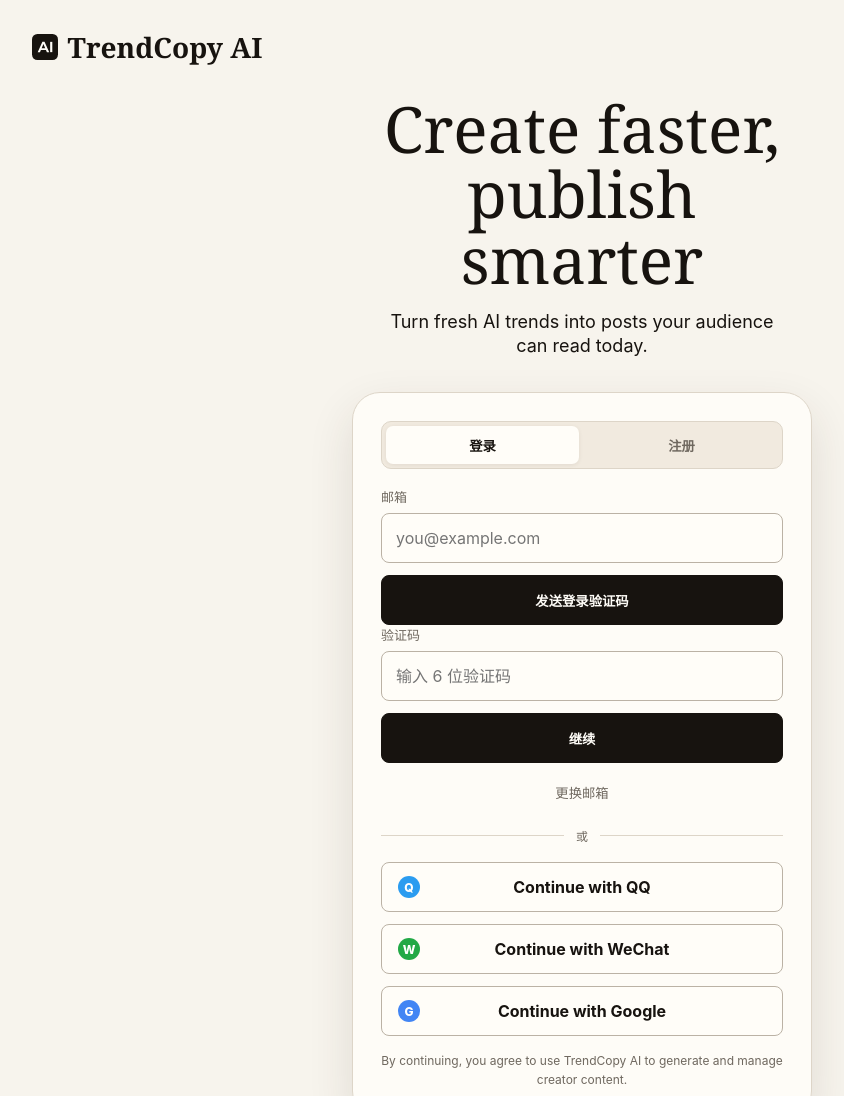
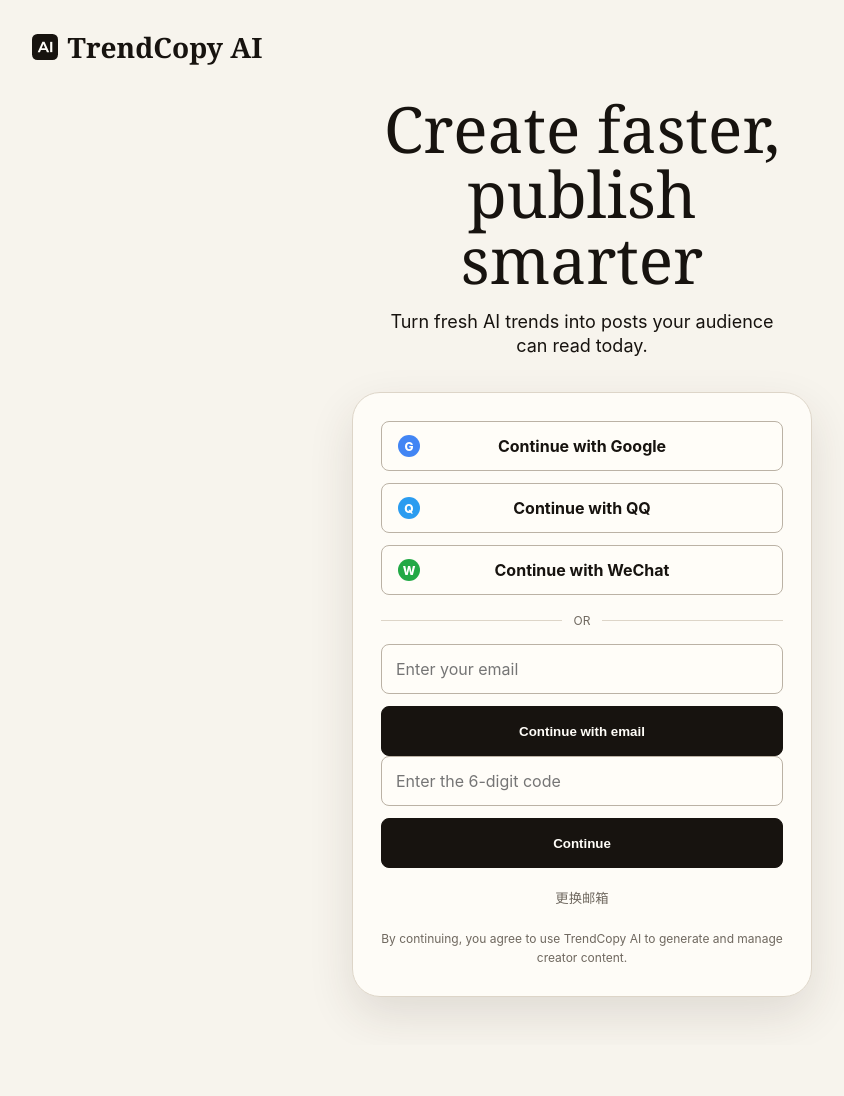
Before and after one commit to Tmakerchima/trendcopyAI, a website: page dashboard.html in a window 1280 px wide. Shown: the top 1096 px of the page, without its empty margins (58-902 px from the left). After the commit the page ends 1045 px from the top, so only its background shows below. Drawn offline with Linux system fonts and the light colour scheme.

Commit message:
Unify email login and registration screen

```diff
--- a/dashboard.css
+++ b/dashboard.css
@@ -93,49 +93,10 @@
   box-shadow: var(--shadow);
 }
 
-.mode-tabs {
-  display: grid;
-  grid-template-columns: repeat(2, 1fr);
-  gap: 6px;
-  margin-bottom: 18px;
-  padding: 4px;
-  background: #f1eadf;
-  border: 1px solid var(--line);
-  border-radius: 10px;
-}
-
-.mode-tab {
-  min-height: 38px;
-  color: var(--muted);
-  background: transparent;
-  border: 0;
-  border-radius: 7px;
-  cursor: pointer;
-  font-weight: 700;
-}
-
-.mode-tab.active {
-  color: var(--ink);
-  background: var(--paper);
-  box-shadow: 0 1px 4px rgba(55, 43, 31, 0.08);
-}
-
 .email-form,
 .code-form {
   display: grid;
   gap: 12px;
-}
-
-.email-form label,
-.code-form label {
-  display: grid;
-  gap: 7px;
-}
-
-.email-form span,
-.code-form span {
-  color: var(--muted);
-  font-size: 13px;
 }
 
 .email-form input,
@@ -185,7 +146,7 @@
   display: flex;
   align-items: center;
   gap: 12px;
-  margin: 18px 0;
+  margin: 18px 0 16px;
   color: var(--muted);
   font-size: 12px;
 }
--- a/dashboard.html
+++ b/dashboard.html
@@ -26,42 +26,33 @@
           <p class="login-error" id="login-error" hidden></p>
           <p class="login-success" id="login-success" hidden></p>
 
-          <div class="mode-tabs" role="tablist" aria-label="选择登录或注册">
-            <button class="mode-tab active" type="button" data-mode="login">登录</button>
-            <button class="mode-tab" type="button" data-mode="register">注册</button>
-          </div>
-
-          <form class="email-form" id="email-form">
-            <label>
-              <span>邮箱</span>
-              <input id="email" name="email" type="email" autocomplete="email" placeholder="you@example.com" required />
-            </label>
-            <button class="email-button" id="send-code-button" type="submit">发送验证码</button>
-          </form>
-
-          <form class="code-form" id="code-form" hidden>
-            <label>
-              <span>验证码</span>
-              <input id="code" name="code" inputmode="numeric" pattern="[0-9]{6}" maxlength="6" placeholder="输入 6 位验证码" required />
-            </label>
-            <button class="email-button" type="submit">继续</button>
-            <button class="text-button" id="change-email-button" type="button">更换邮箱</button>
-          </form>
-
-          <div class="divider"><span>或</span></div>
+          <a class="provider-button" href="/api/auth/google">
+            <span class="provider-icon google">G</span>
+            <span>Continue with Google</span>
+          </a>
 
           <a class="provider-button" href="/api/auth/qq">
             <span class="provider-icon qq">Q</span>
             <span>Continue with QQ</span>
           </a>
+
           <a class="provider-button" href="/api/auth/weixin">
             <span class="provider-icon wechat">W</span>
             <span>Continue with WeChat</span>
           </a>
-          <a class="provider-button" href="/api/auth/google">
-            <span class="provider-icon google">G</span>
-            <span>Continue with Google</span>
-          </a>
+
+          <div class="divider"><span>OR</span></div>
+
+          <form class="email-form" id="email-form">
+            <input id="email" name="email" type="email" autocomplete="email" placeholder="Enter your email" required />
+            <button class="email-button" id="send-code-button" type="submit">Continue with email</button>
+          </form>
+
+          <form class="code-form" id="code-form" hidden>
+            <input id="code" name="code" inputmode="numeric" pattern="[0-9]{6}" maxlength="6" placeholder="Enter the 6-digit code" required />
+            <button class="email-button" type="submit">Continue</button>
+            <button class="text-button" id="change-email-button" type="button">更换邮箱</button>
+          </form>
 
           <p class="legal">By continuing, you agree to use TrendCopy AI to generate and manage creator content.</p>
         </div>
--- a/dashboard.js
+++ b/dashboard.js
@@ -7,9 +7,6 @@
 const codeInput = document.querySelector("#code");
 const sendCodeButton = document.querySelector("#send-code-button");
 const changeEmailButton = document.querySelector("#change-email-button");
-const tabs = document.querySelectorAll(".mode-tab");
-
-let mode = params.get("mode") === "register" ? "register" : "login";
 
 function showError(message) {
   if (!errorBox) return;
@@ -23,14 +20,6 @@
   successBox.textContent = message;
   successBox.hidden = !message;
   if (errorBox) errorBox.hidden = true;
-}
-
-function setMode(nextMode) {
-  mode = nextMode === "register" ? "register" : "login";
-  tabs.forEach((tab) => tab.classList.toggle("active", tab.dataset.mode === mode));
-  sendCodeButton.textContent = mode === "register" ? "注册并发送验证码" : "发送登录验证码";
-  showError("");
-  showSuccess("");
 }
 
 async function postJson(url, body) {
@@ -51,10 +40,6 @@
   showError(reason ? `Login failed: ${reason}` : "Login failed. Please try again.");
 }
 
-tabs.forEach((tab) => {
-  tab.addEventListener("click", () => setMode(tab.dataset.mode));
-});
-
 emailForm.addEventListener("submit", async (event) => {
   event.preventDefault();
   const email = emailInput.value.trim();
@@ -62,9 +47,9 @@
 
   sendCodeButton.disabled = true;
   const originalText = sendCodeButton.textContent;
-  sendCodeButton.textContent = "发送中...";
+  sendCodeButton.textContent = "Sending...";
   try {
-    const result = await postJson("/api/auth/email/request-code", { email, purpose: mode });
+    const result = await postJson("/api/auth/email/request-code", { email, purpose: "login" });
     emailForm.hidden = true;
     codeForm.hidden = false;
     codeInput.value = "";
@@ -89,7 +74,7 @@
   const originalText = button.textContent;
   button.textContent = "验证中...";
   try {
-    await postJson("/api/auth/email/verify", { email, code, purpose: mode });
+    await postJson("/api/auth/email/verify", { email, code, purpose: "login" });
     window.location.href = "/?login=success&provider=email";
   } catch (error) {
     showError(error.message);
@@ -107,5 +92,3 @@
   showError("");
   showSuccess("");
 });
-
-setMode(mode);
```
